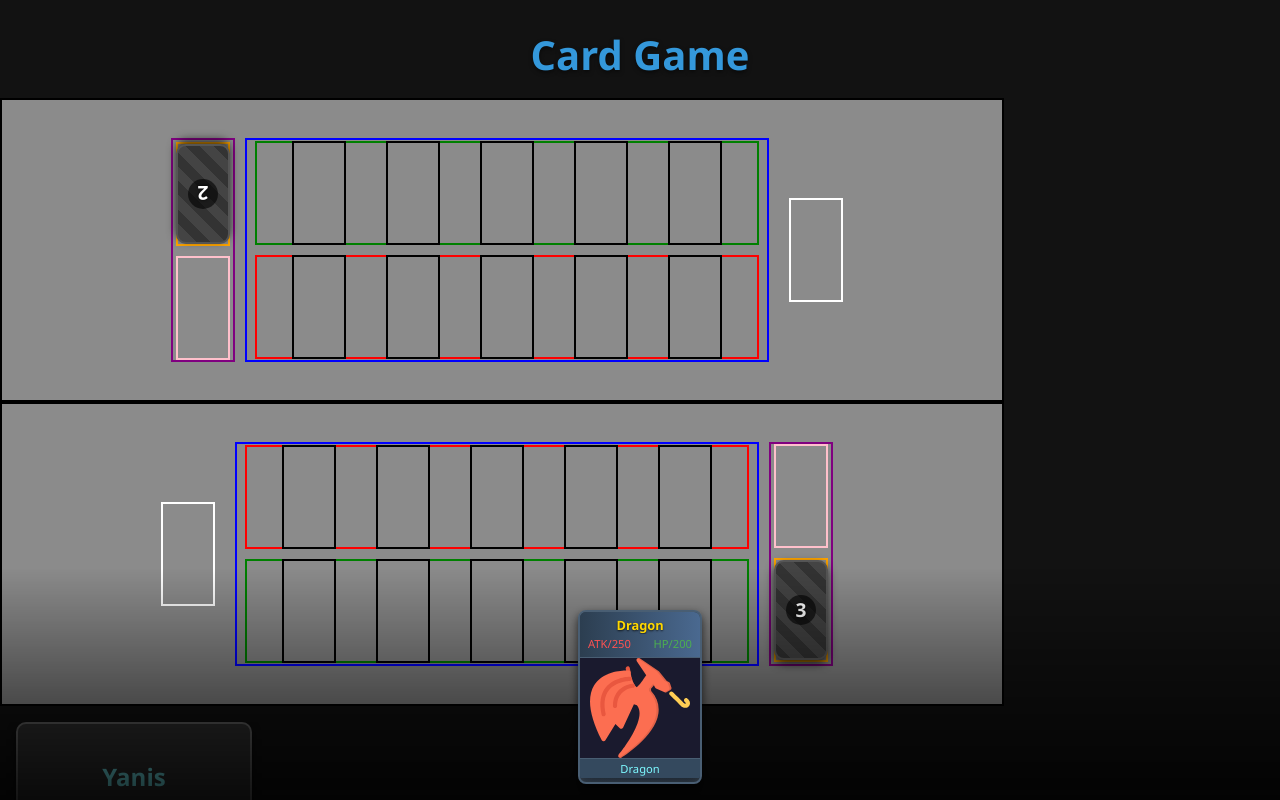
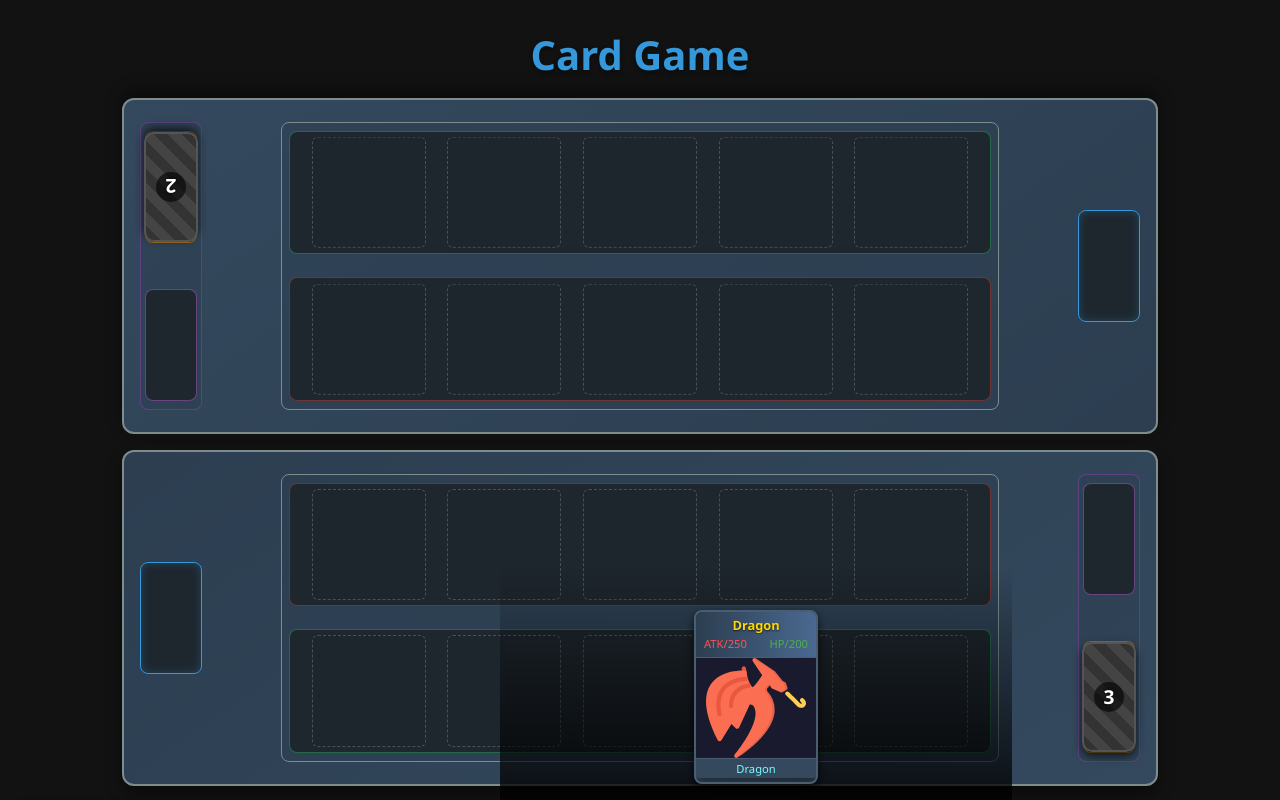
Before and after one commit to YanisBellahouel/card-game, a React (Vite) app: page / in a window 1280 px wide. Shown: the top 800 px of the page. Built offline with nearby package versions, Linux system fonts and the light colour scheme.

Commit message:
field css

```diff
--- a/src/components/field/Field.css
+++ b/src/components/field/Field.css
@@ -2,93 +2,152 @@
     display: flex;
     flex-direction: row;
     align-items: center;
-	justify-content: center;
-	background-color: #8b8b8b;
-	width: 1000px;
+    justify-content: space-between;
+    background: linear-gradient(145deg, var(--primary-color), var(--secondary-color));
+    border-radius: 12px;
+    width: 100%;
+    max-width: 1000px;
     height: 300px;
-	border: black 2px solid;
+    border: 2px solid var(--border-color);
+    box-shadow: 0 8px 16px rgba(0, 0, 0, 0.4);
+    margin: 1rem auto;
+    padding: 1rem;
+    position: relative;
 }
 
-.fieldspell-box{
-	border: white 2px solid;
-	width: 50px;
-	height: 100px;
-	margin-right: 10px;
+.fieldspell-box {
+    border: 1px solid var(--accent-color);
+    border-radius: 8px;
+    width: 60px;
+    height: 110px;
+    background-color: var(--field-bg);
+    box-shadow: inset 0 0 8px rgba(52, 152, 219, 0.3);
+    transition: all 0.3s ease;
 }
 
-.monster-and-spell-box{
+.fieldspell-box:hover {
+    box-shadow: inset 0 0 12px rgba(52, 152, 219, 0.5);
+    border-color: #7df9ff;
+}
+
+.monster-and-spell-box {
     display: flex;
     flex-direction: column;
     align-items: center;
-	justify-content: center;
-	border: blue 2px solid;
-	width: 520px;
-	height: 220px;
-	margin: 10px;
+    justify-content: space-between;
+    border: 1px solid var(--border-color);
+    border-radius: 8px;
+    width: 70%;
+    height: 90%;
+    background-color: rgba(44, 62, 80, 0.5);
+    padding: 0.5rem;
 }
 
-.monster-box{
+.monster-box {
     display: flex;
     flex-direction: row;
     align-items: center;
-	justify-content: center;
-	border: red 2px solid;
-	width: 500px;
-	height: 100px;
+    justify-content: space-evenly;
+    border: 1px solid rgba(231, 76, 60, 0.4);
+    border-radius: 8px;
+    width: 100%;
+    height: 45%;
+    background-color: var(--field-bg);
     margin-bottom: 5px;
+    transition: all 0.3s ease;
 }
 
-.monster-box-card{
-	border: rgb(0, 0, 0) 2px solid;
-	width: 50px;
-	height: 100px;
-	margin-right: 20px;
-	margin-left: 20px;
+.monster-box:hover {
+    border-color: rgba(231, 76, 60, 0.8);
 }
 
-.spell-box{
+.monster-box-card {
+    border: 1px dashed rgba(255, 255, 255, 0.2);
+    border-radius: 6px;
+    width: 16%;
+    height: 90%;
+    transition: all 0.3s ease;
+    background-color: rgba(30, 39, 46, 0.6);
+}
+
+.monster-box-card:hover {
+    border-color: rgba(255, 255, 255, 0.5);
+    background-color: rgba(30, 39, 46, 0.8);
+    transform: translateY(-3px);
+    box-shadow: 0 3px 6px rgba(0, 0, 0, 0.3);
+    cursor: pointer;
+}
+
+.spell-box {
     display: flex;
     flex-direction: row;
     align-items: center;
-	justify-content: center;
-	border: green 2px solid;
-	width: 500px;
-	height: 100px;
+    justify-content: space-evenly;
+    border: 1px solid rgba(46, 204, 113, 0.4);
+    border-radius: 8px;
+    width: 100%;
+    height: 45%;
+    background-color: var(--field-bg);
     margin-top: 5px;
+    transition: all 0.3s ease;
 }
 
-.spell-box-card{
-	border: rgb(0, 0, 0) 2px solid;
-	width: 50px;
-	height: 100px;
-	margin-right: 20px;
-	margin-left: 20px;
+.spell-box:hover {
+    border-color: rgba(46, 204, 113, 0.8);
 }
 
-.graveyard-and-deck-box{
+.spell-box-card {
+    border: 1px dashed rgba(255, 255, 255, 0.2);
+    border-radius: 6px;
+    width: 16%;
+    height: 90%;
+    transition: all 0.3s ease;
+    background-color: rgba(30, 39, 46, 0.6);
+}
+
+.spell-box-card:hover {
+    border-color: rgba(255, 255, 255, 0.5);
+    background-color: rgba(30, 39, 46, 0.8);
+    transform: translateY(-3px);
+    box-shadow: 0 3px 6px rgba(0, 0, 0, 0.3);
+    cursor: pointer;
+}
+
+.graveyard-and-deck-box {
     display: flex;
     flex-direction: column;
     align-items: center;
-	border: purple 2px solid;
+    justify-content: space-between;
+    border: 1px solid rgba(142, 68, 173, 0.5);
+    border-radius: 8px;
     width: 60px;
-	height: 220px;
-	margin-right: 10px;
-	position: relative;
+    height: 90%;
+    background-color: rgba(44, 62, 80, 0.5);
+    padding: 0.5rem 0;
 }
 
-.graveyard-box{
-	border: pink 2px solid;
+.graveyard-box {
+    border: 1px solid rgba(155, 89, 182, 0.6);
+    border-radius: 8px;
     width: 50px;
-	height: 100px;
-	margin-bottom: 5px;
+    height: 110px;
+    background-color: var(--field-bg);
     display: flex;
     justify-content: center;
     align-items: center;
     position: relative;
+    transition: all 0.3s ease;
+}
+
+.graveyard-box:hover {
+    border-color: rgba(155, 89, 182, 0.9);
+    box-shadow: 0 3px 6px rgba(0, 0, 0, 0.3);
+    transform: translateY(-3px);
+    cursor: pointer;
 }
 
 .graveyard-count {
-	font-size: 1.2rem;
+    font-size: 1.1rem;
     font-weight: bold;
     color: #fff;
     text-shadow: 0 0 3px #000;
@@ -102,11 +161,20 @@
 }
 
 .deck-box {
-	border: orange 2px solid;
+    border: 1px solid rgba(243, 156, 18, 0.6);
+    border-radius: 8px;
     width: 50px;
-	height: 100px;
-	margin-top: 5px;
+    height: 110px;
+    background-color: var(--field-bg);
     position: relative;
+    transition: all 0.3s ease;
+}
+
+.deck-box:hover {
+    border-color: rgba(243, 156, 18, 0.9);
+    box-shadow: 0 3px 6px rgba(0, 0, 0, 0.3);
+    transform: translateY(-3px);
+    cursor: pointer;
 }
 
 .field.opponent {
@@ -118,3 +186,39 @@
 .field.opponent .graveyard-count {
     transform: rotate(180deg); /* Ré-inverse les éléments internes */
 }
+
+/* Media queries pour la responsivité */
+@media (max-width: 1024px) {
+    .field {
+        height: 250px;
+    }
+
+    .monster-box-card,
+    .spell-box-card {
+        width: 18%;
+    }
+}
+
+@media (max-width: 768px) {
+    .field {
+        height: 220px;
+        padding: 0.5rem;
+    }
+
+    .fieldspell-box {
+        width: 50px;
+        height: 90px;
+    }
+
+    .graveyard-box,
+    .deck-box {
+        width: 45px;
+        height: 90px;
+    }
+
+    .graveyard-count {
+        width: 25px;
+        height: 25px;
+        font-size: 0.9rem;
+    }
+}
--- a/src/components/hand/Hand.css
+++ b/src/components/hand/Hand.css
@@ -1,8 +1,8 @@
 .hand-container {
-	width: 100%;
+	width: 40%;
 	position: fixed;
 	bottom: 0;
-	left: 0;
+	left: 500px;
 	right: 0;
 	background: linear-gradient(to bottom, transparent, rgba(0, 0, 0, 0.8));
 	padding: 1rem 0;
```
Lines whose indentation alone changed are shown as unchanged.
